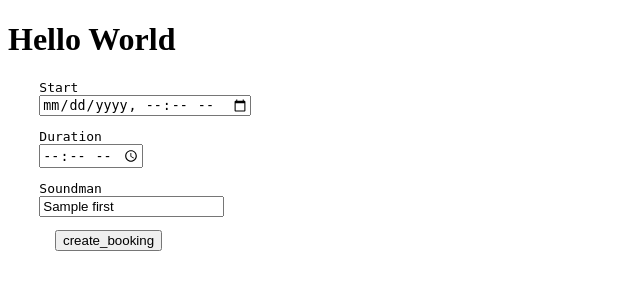
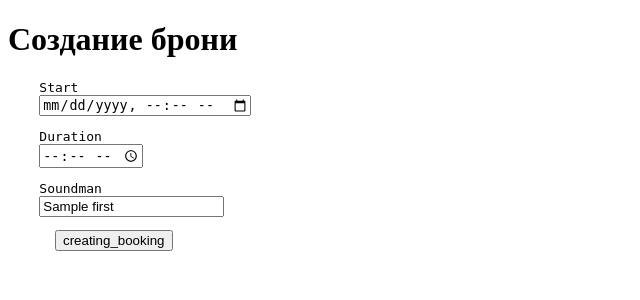
Before and after one commit to LEVLLN/RecordStudio, a Django app: template bookings/templates/bookings/create_booking.html in a window 1280 px wide. Shown: the top 300 px of the page, without its empty margins (0-640 px from the left). Run offline with Django 3.2, Linux system fonts and the light colour scheme; the template is opened without the code that fills it: most values are stand-ins (such as "Sample title", 1, 10 or a date in 2020).

Commit message:
Объединил методы во bookings/view.py create_booking и home(их закомментировал) в один метод "creating_booking" с условием на пост и гет запросы, редирект на два разных html файла (не уверен,что верное решение для такого метода. обсудим)

```diff
--- a/bookings/templates/bookings/book.html
+++ /dev/null
@@ -1 +0,0 @@
-<h2>Welcome to Booking page! Who would u like to be your sound manager? </h2>
--- a/bookings/templates/bookings/create_booking.html
+++ b/bookings/templates/bookings/create_booking.html
@@ -1,6 +1,6 @@
 <!DOCTYPE html>
-<h1>Hello World</h1>
-<form action='create_booking' method='post'>
+<h1>Создание брони</h1>
+<form action='creating_booking' method='post'>
     {% csrf_token %}
 <pre>
     <label for="start">Start</label>
@@ -16,7 +16,7 @@
 </pre>
 
   <pre>
-      <input type="submit" value="create_booking" />
+      <input type="submit" value="creating_booking" />
 </pre>
 
 </form>
--- a/bookings/urls.py
+++ b/bookings/urls.py
@@ -2,6 +2,5 @@ from django.conf.urls import url
 from bookings import views
 
 urlpatterns = [
-    url(r'^$', views.home, name='home'),
-    url(r'^create_booking',views.create_booking,name='create_booking')
+    url(r'^creating_booking', views.creating_booking, name='creating_booking'),
 ]
```
Also changed, not shown: bookings/templates/bookings/show_booking.html (+4 -4 lines), bookings/views.py (+52 -27 lines), db.sqlite3.
